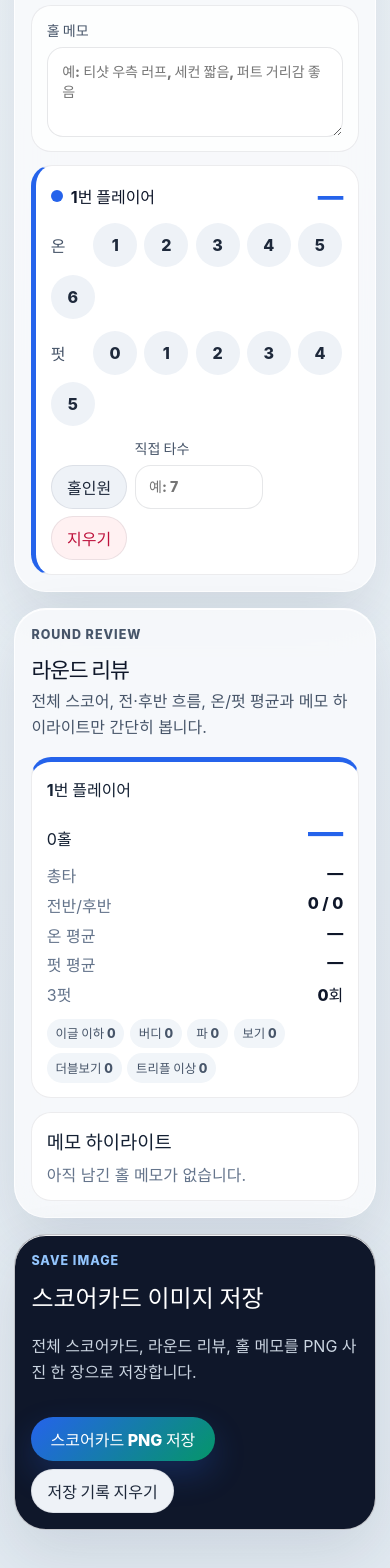
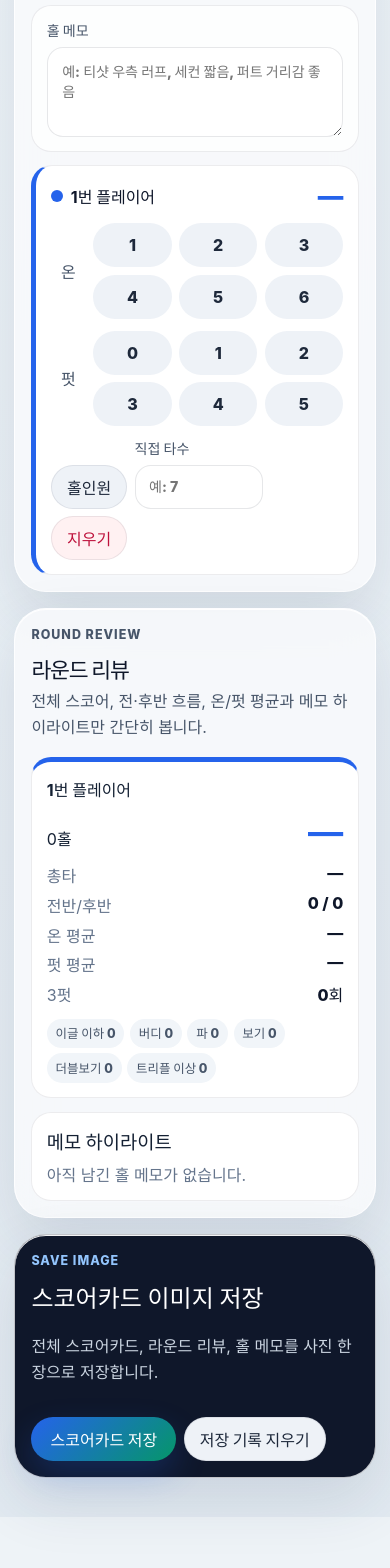
Before and after one commit to ys-laube/goodgolfform, a React (Vite) app: page / in a window 390 px wide. Shown: the part 1616-3184 px from the top of the page. After the commit the page ends 3133 px from the top, so only its background shows below. Built offline with nearby package versions, Linux system fonts and the light colour scheme.

Commit message:
fix: balance mobile score buttons

```diff
--- a/src/App.tsx
+++ b/src/App.tsx
@@ -79,7 +79,7 @@ export function App() {
     setExportStatus('스코어카드 사진을 만드는 중입니다.');
     const result = await saveScorecardExportPng(scorecardExportFileName(round.courseName || round.roundName, now), exportSvg);
     if (result.ok) {
-      setExportStatus(result.method === 'photo-menu' ? '사진 저장 메뉴를 열었습니다. 사진 앱에 저장을 선택해 주세요.' : 'PNG 사진 파일로 저장했습니다.');
+      setExportStatus(result.method === 'photo-menu' ? '사진 저장 메뉴를 열었습니다. 메뉴에 보이면 이미지 저장/사진에 저장을 선택해 주세요.' : '사진 파일로 다운로드했습니다. 브라우저에 따라 사진첩이 아니라 다운로드 폴더에 저장될 수 있습니다.');
       return;
     }
     setExportStatus(result.reason === 'share-cancelled' ? '사진 저장을 취소했습니다.' : '이 브라우저에서는 사진 저장을 실행할 수 없습니다.');
@@ -307,10 +307,10 @@ export function App() {
         <div>
           <p className="eyebrow">Save image</p>
           <h2 id="export-title">스코어카드 이미지 저장</h2>
-          <p>전체 스코어카드, 라운드 리뷰, 홀 메모를 PNG 사진 한 장으로 저장합니다.</p>
+          <p>전체 스코어카드, 라운드 리뷰, 홀 메모를 사진 한 장으로 저장합니다.</p>
         </div>
         <div className="export-actions">
-          <button className="primary-button" type="button" onClick={handleExportPng}>스코어카드 PNG 저장</button>
+          <button className="primary-button" type="button" onClick={handleExportPng}>스코어카드 저장</button>
           <button className="secondary-button" type="button" onClick={clearSavedRound}>저장 기록 지우기</button>
         </div>
         {exportStatus ? <p className="status-text">{exportStatus}</p> : null}
--- a/src/styles.css
+++ b/src/styles.css
@@ -338,3 +338,21 @@ input:focus, textarea:focus { border-color: rgba(37, 99, 235, 0.6); box-shadow:
   .entry-list { grid-template-columns: repeat(auto-fit, minmax(20rem, 1fr)); }
   .export-card { grid-template-columns: 1fr auto; align-items: center; }
 }
+
+@media (max-width: 520px) {
+  .button-row {
+    display: grid;
+    grid-template-columns: 2.2rem repeat(3, minmax(2.75rem, 1fr));
+    align-items: center;
+  }
+
+  .button-row > span {
+    grid-row: 1 / span 2;
+    width: auto;
+    text-align: center;
+  }
+
+  .choice-chip {
+    width: 100%;
+  }
+}
```
Also changed, not shown: 1 other file (tests, documents, lock files or other folders).
